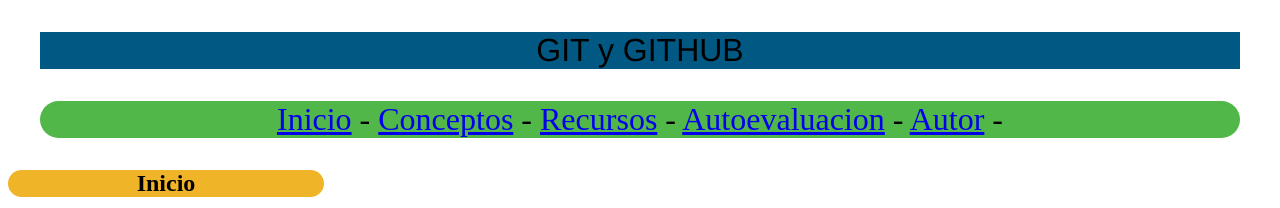
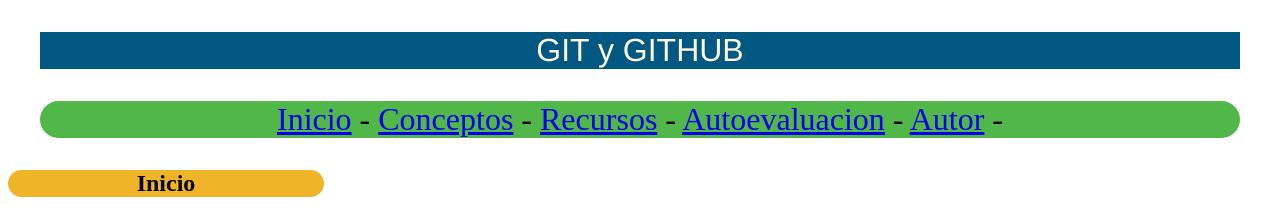
Before and after one commit to Jsalguerounad/DSW-joseSalguero, a plain HTML site: page inicio.html in a window 1280 px wide. Shown: the top 208 px of the page. Drawn offline with Linux system fonts and the light colour scheme.

Commit message:
V4 color
Color letra

```diff
--- a/inicio.html
+++ b/inicio.html
@@ -7,7 +7,7 @@
     <link rel="stylesheet" href="misestilos.css">
 </head>
 <body>
-    <p class="titulo">GIT y GITHUB</p>
+    <p class="titulo" style="color: cornsilk;">GIT y GITHUB</p>
     <div class="menu">
         <a href="inicio.html">Inicio</a> -
         <a href="conceptos01.html">Conceptos</a> -
```
